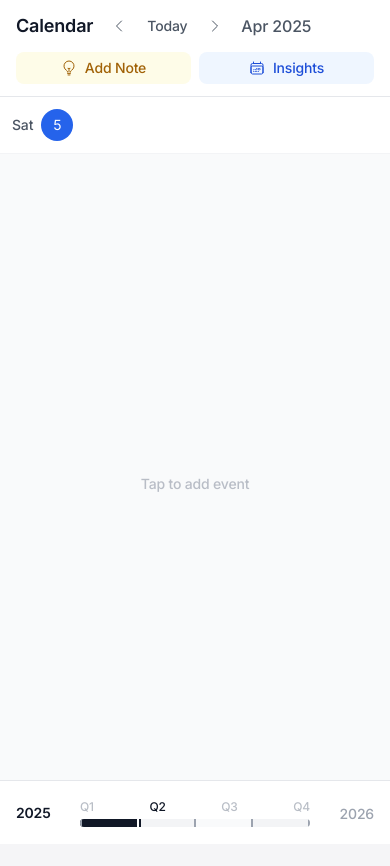
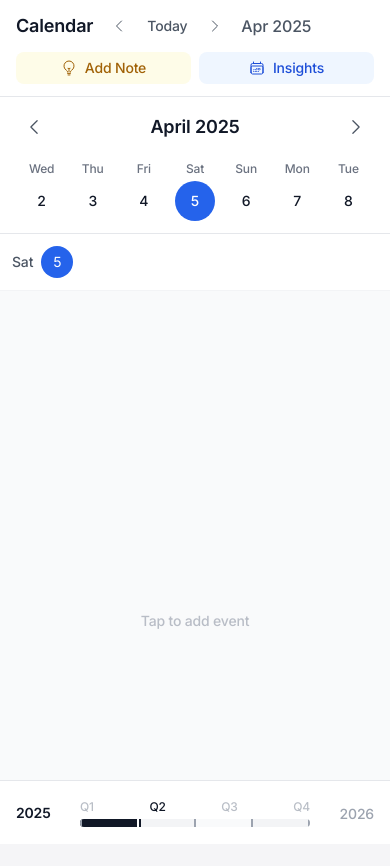
Before and after one commit to anumithaapollo12/Cal, a Next.js app: page / in a window 390 px wide. Shown: the top 866 px of the page. Built offline with nearby package versions, Linux system fonts and the light colour scheme.

Commit message:
Scroll and mobile

```diff
--- a/src/app/components/CalendarGrid.tsx
+++ b/src/app/components/CalendarGrid.tsx
@@ -332,7 +332,7 @@ export default function CalendarGrid({
       >
         <motion.div className="flex-1 overflow-hidden bg-white/60">
           <motion.div
-            className="grid grid-cols-1 md:grid-cols-7 h-[calc(100vh-8rem)] md:h-[calc(100vh-4rem)] divide-y md:divide-y-0 md:divide-x divide-gray-100/70"
+            className="grid grid-cols-1 md:grid-cols-7 h-[calc(100vh-8rem)] md:h-[calc(100vh-4rem)] overflow-y-auto divide-y md:divide-y-0 md:divide-x divide-gray-100/70"
             initial={false}
             animate={{ x: 0, opacity: 1 }}
             transition={{ type: "spring", stiffness: 300, damping: 30 }}
--- /dev/null
+++ b/src/app/components/MobileDatePicker.tsx
@@ -0,0 +1,73 @@
+import { motion } from "framer-motion";
+import { format, addDays, subDays, isSameDay } from "date-fns";
+import { ChevronLeftIcon, ChevronRightIcon } from "@heroicons/react/24/outline";
+
+interface MobileDatePickerProps {
+  currentDate: Date;
+  onDateChange: (date: Date) => void;
+}
+
+export default function MobileDatePicker({
+  currentDate,
+  onDateChange,
+}: MobileDatePickerProps) {
+  const dates = [-3, -2, -1, 0, 1, 2, 3].map((offset) => {
+    const date =
+      offset < 0
+        ? subDays(currentDate, Math.abs(offset))
+        : addDays(currentDate, offset);
+    return date;
+  });
+
+  return (
+    <div className="md:hidden w-full bg-white border-b border-gray-200">
+      <div className="px-4 py-3">
+        {/* Current Month */}
+        <div className="flex items-center justify-between mb-4">
+          <button
+            onClick={() => onDateChange(subDays(currentDate, 1))}
+            className="p-2 hover:bg-gray-100 rounded-full"
+          >
+            <ChevronLeftIcon className="w-5 h-5 text-gray-600" />
+          </button>
+          <h2 className="text-lg font-semibold text-gray-900">
+            {format(currentDate, "MMMM yyyy")}
+          </h2>
+          <button
+            onClick={() => onDateChange(addDays(currentDate, 1))}
+            className="p-2 hover:bg-gray-100 rounded-full"
+          >
+            <ChevronRightIcon className="w-5 h-5 text-gray-600" />
+          </button>
+        </div>
+
+        {/* Date Picker */}
+        <div className="flex justify-between items-center">
+          {dates.map((date) => (
+            <button
+              key={date.toISOString()}
+              onClick={() => onDateChange(date)}
+              className="flex-1 flex flex-col items-center"
+            >
+              <span className="text-xs font-medium text-gray-500 mb-1">
+                {format(date, "EEE")}
+              </span>
+              <motion.div
+                className={`w-10 h-10 flex items-center justify-center rounded-full text-sm font-medium
+                  ${
+                    isSameDay(date, currentDate)
+                      ? "bg-blue-600 text-white"
+                      : "text-gray-900 hover:bg-gray-100"
+                  }`}
+                whileHover={{ scale: 1.05 }}
+                whileTap={{ scale: 0.95 }}
+              >
+                {format(date, "d")}
+              </motion.div>
+            </button>
+          ))}
+        </div>
+      </div>
+    </div>
+  );
+}
--- a/src/app/page.tsx
+++ b/src/app/page.tsx
@@ -9,6 +9,7 @@ import EventForm from "./components/EventForm";
 import EventDetail from "./components/EventDetail";
 import SidePanel from "./components/SidePanel";
 import YearProgressBar from "./components/YearProgressBar";
+import MobileDatePicker from "./components/MobileDatePicker";
 import { Event } from "./types/Event";
 import { LifeEvent } from "./types";
 import { CalendarNote } from "./components/CalendarNote";
@@ -207,7 +208,7 @@ export default function Home() {
   }
 
   return (
-    <main className="flex flex-col h-screen bg-gray-50">
+    <main className="flex flex-col h-screen bg-gray-50 overflow-hidden">
       <CalendarHeader
         currentDate={currentDate}
         onWeekChange={handleWeekChange}
@@ -215,7 +216,11 @@ export default function Home() {
         onInsightsClick={() => setIsSidePanelOpen(true)}
         onAddNote={handleQuickAddNote}
       />
-      <div className="flex-1 overflow-hidden">
+      <MobileDatePicker
+        currentDate={currentDate}
+        onDateChange={setCurrentDate}
+      />
+      <div className="flex-1 overflow-y-auto">
         <CalendarGrid
           currentDate={currentDate}
           isMobile={isMobile}
```
